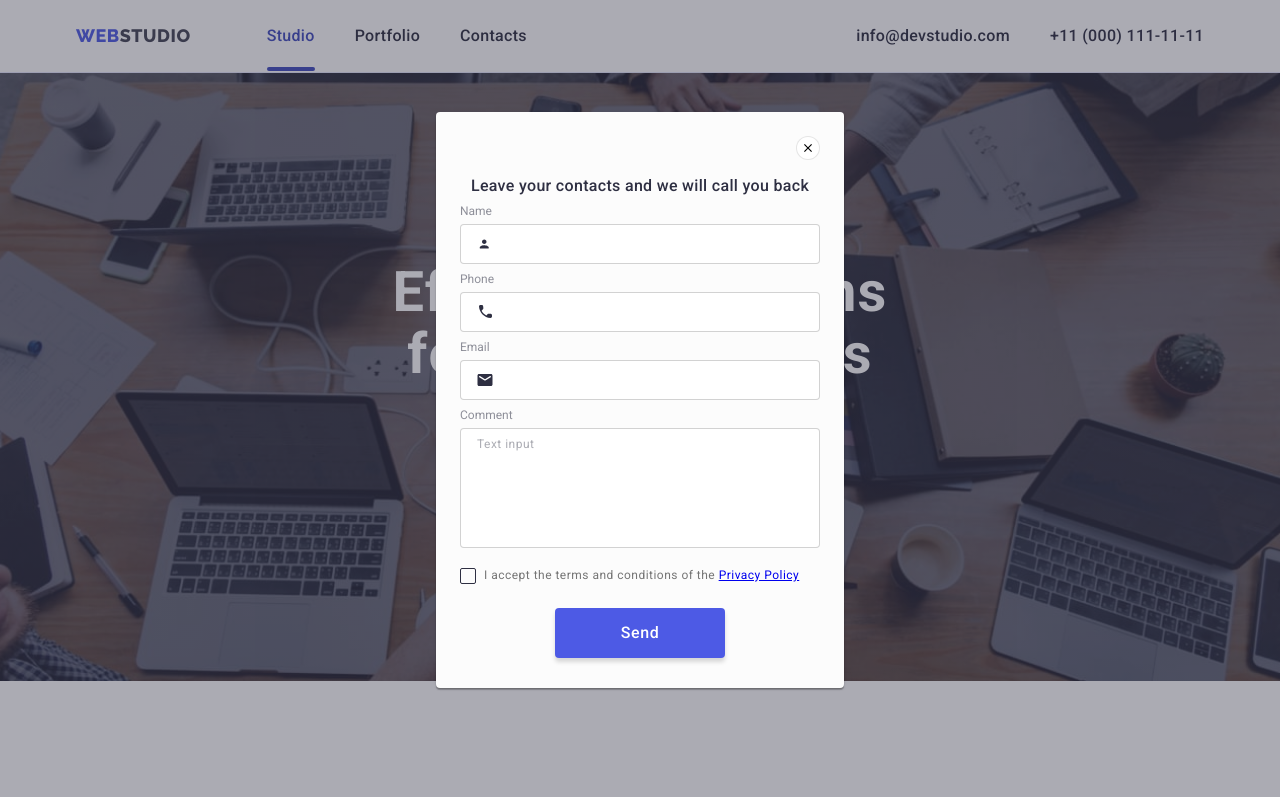
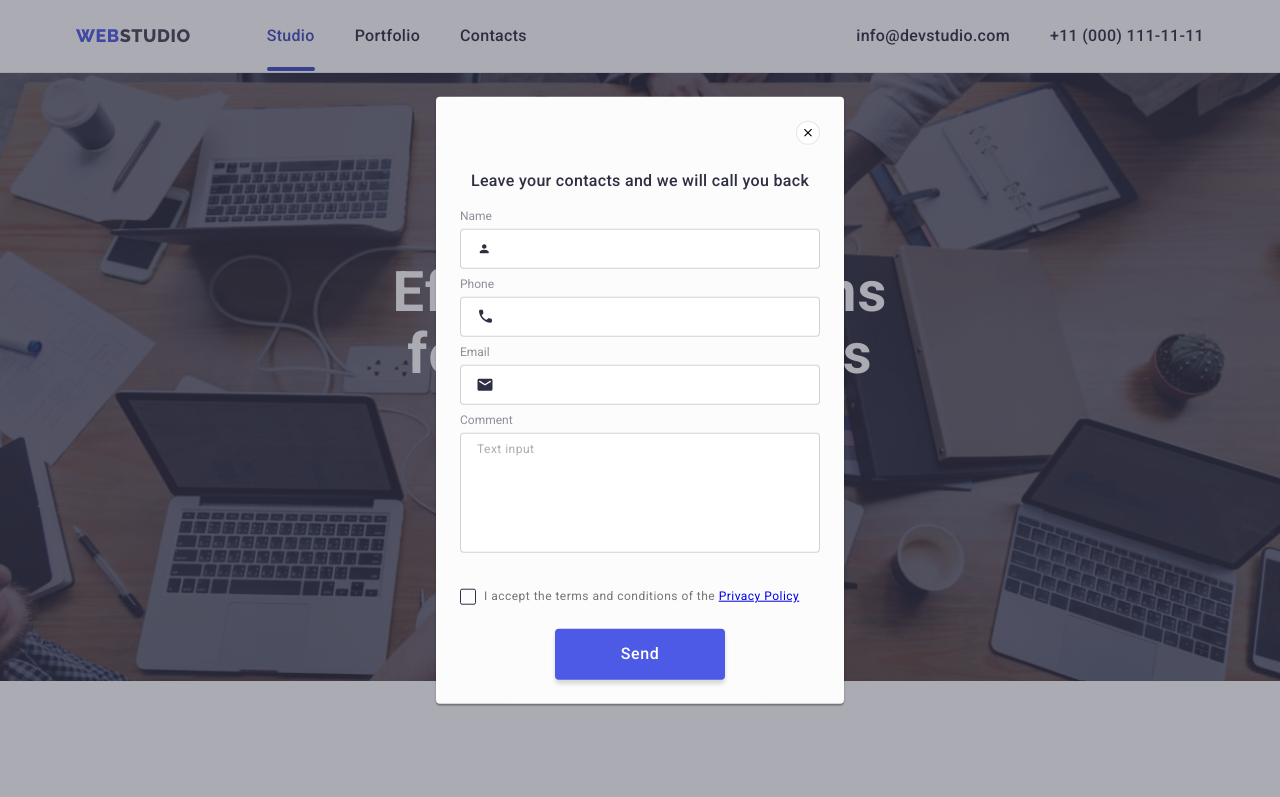
Before and after one commit to Roman440/goit-markup-hw-06, a plain HTML site: page index.html in a window 1280 px wide. Both pictures are taken after a click on the button "Order Service". Shown: the top 797 px of the page. Drawn offline with nearby package versions, Linux system fonts and the light colour scheme.

Commit message:
6-13
6-13

```diff
--- a/index.html
+++ b/index.html
@@ -1,21 +1,21 @@
 <!DOCTYPE html>
 <html lang="en">
   <head>
-    <meta charset="UTF-8">
-    <meta http-equiv="X-UA-Compatible" content="IE=edge">
-    <meta name="viewport" content="width=device-width, initial-scale=1.0">
-    <link rel="preconnect" href="https://fonts.googleapis.com">
-    <link rel="preconnect" href="https://fonts.gstatic.com" crossorigin >
+    <meta charset="UTF-8" />
+    <meta http-equiv="X-UA-Compatible" content="IE=edge" />
+    <meta name="viewport" content="width=device-width, initial-scale=1.0" />
+    <link rel="preconnect" href="https://fonts.googleapis.com" />
+    <link rel="preconnect" href="https://fonts.gstatic.com" crossorigin />
     <link
       href="https://fonts.googleapis.com/css2?family=Montserrat:wght@400;500;600;700&family=Raleway:wght@800&family=Roboto:wght@400;500;700&display=swap"
       rel="stylesheet"
-    >
+    />
     <title>WebStudio</title>
     <link
       rel="stylesheet"
       href="https://cdnjs.cloudflare.com/ajax/libs/modern-normalize/1.0.0/modern-normalize.min.css"
-    >
-    <link rel="stylesheet" href="./styles/styles.css">
+    />
+    <link rel="stylesheet" href="./styles/styles.css" />
   </head>
   <body>
     <header class="header">
@@ -26,7 +26,9 @@
           >
           <ul class="site-nav">
             <li class="site-nav-item">
-              <a href="./index.html" class="site-nav-list link active">Studio</a>
+              <a href="./index.html" class="site-nav-list link active"
+                >Studio</a
+              >
             </li>
             <li class="site-nav-item">
               <a href="./portfolio.html" class="site-nav-list link"
@@ -55,9 +57,10 @@
         <div class="container">
           <h1 class="hero-title">Effective Solutions for Your Business</h1>
 
-          <button type="button" data-modal-open class="hero-button">Order Service</button>
+          <button type="button" data-modal-open class="hero-button">
+            Order Service
+          </button>
         </div>
-
       </section>
       <section class="directions">
         <div class="container">
@@ -124,7 +127,7 @@
                 alt="monitor"
                 width="360"
                 height="300"
-              >
+              />
             </li>
             <li class="doing-item">
               <img
@@ -132,7 +135,7 @@
                 alt="smartphone"
                 width="360"
                 height="300"
-              >
+              />
             </li>
             <li class="doing-item">
               <img
@@ -140,7 +143,7 @@
                 alt="laptop"
                 width="360"
                 height="300"
-              >
+              />
             </li>
           </ul>
         </div>
@@ -155,7 +158,7 @@
                 alt="Guerrero"
                 width="264"
                 height="260"
-              >
+              />
 
               <div class="card-content">
                 <h3 class="team-subtitle section-subtitle">Mark Guerrero</h3>
@@ -190,7 +193,6 @@
                     </a>
                   </li>
                 </ul>
-
               </div>
             </li>
             <li class="main-team-item">
@@ -199,7 +201,7 @@
                 alt="Ford"
                 width="264"
                 height="260"
-              >
+              />
               <div class="card-content">
                 <h3 class="team-subtitle section-subtitle">Tom Ford</h3>
                 <p class="team-text section-text">Frontend Developer</p>
@@ -242,7 +244,7 @@
                 alt="Garcia"
                 width="264"
                 height="260"
-              >
+              />
               <div class="card-content">
                 <h3 class="team-subtitle section-subtitle">Camila Garcia</h3>
                 <p class="team-text section-text">Marketing</p>
@@ -284,7 +286,7 @@
                 alt="Wilson"
                 width="264"
                 height="260"
-              >
+              />
               <div class="card-content">
                 <h3 class="team-subtitle section-subtitle">Daniel Wilson</h3>
                 <p class="team-text section-text">UI Designer</p>
@@ -319,9 +321,9 @@
                   </li>
                 </ul>
               </div>
-
-
-
+            </li>
+          </ul>
+        </div>
       </section>
       <section class="customers">
         <div class="container">
@@ -377,7 +379,8 @@
       <div class="container footer-column">
         <div class="footer-container1">
           <a href="./index.html" class="logo link"
-          >Web<span class="logo-SL">Studio</span></a>
+            >Web<span class="logo-SL">Studio</span></a
+          >
           <p class="footer-text">
             Increase the flow of customers and sales for your business with
             digital marketing & growth solutions.
@@ -429,7 +432,8 @@
               placeholder="E-mail"
               required
             />
-            <button class="signup-button" type="submit">Subscribe
+            <button class="signup-button" type="submit">
+              Subscribe
               <svg class="signup-icon" width="24" height="24">
                 <use href="./images/sprite.svg#sign-up-icon"></use>
               </svg>
@@ -437,7 +441,6 @@
           </form>
         </div>
       </div>
-
     </footer>
     <div class="backdrop is-hidden" data-modal>
       <div class="modal">
@@ -446,8 +449,9 @@
             <use href="./images/sprite.svg#icon-icon-close"></use>
           </svg>
         </button>
-    <script src="./js/modal.js"></script>
+
         <p class="modal-title">Leave your contacts and we will call you back</p>
+        <form class="modal-form">
           <label class="modal-form-field">
             <span class="modal-form-input-desc">Name</span>
             <span class="modal-form-input-wraper">
@@ -482,23 +486,20 @@
           <label class="modal-form-field">
             <span class="modal-form-input-desc">Email</span>
             <span class="modal-form-input-wraper">
-              <input
-                type="email"
-                name="user-email"
-                class="modal-form-input"
-              />
+              <input type="email" name="user-email" class="modal-form-input" />
               <svg class="modal-form-input-icon" width="18" height="24">
                 <use href="./images/sprite.svg#email-icon"></use>
               </svg>
             </span>
           </label>
-      <label class="modal-form-field">
+          <label class="modal-form-field-coment">
             <span class="modal-form-input-desc">Comment</span>
             <textarea
               name="user-message"
               class="modal-form-message"
               placeholder="Text input"
             ></textarea>
+          </label>
           <div class="modal-checkbox-field">
             <input
               class="checkbox-input visually-hidden"
@@ -526,5 +527,6 @@
         </form>
       </div>
     </div>
+    <script src="./js/modal.js"></script>
   </body>
 </html>
--- a/styles/styles.css
+++ b/styles/styles.css
@@ -641,7 +641,6 @@ a.portfolio-card-link.link {
 }
 
 .signup-input::placeholder {
-  padding: 8px;
   font-family: "Roboto";
   font-style: normal;
   font-weight: 400;
@@ -721,7 +720,7 @@ a.portfolio-card-link.link {
   font-style: normal;
   font-weight: 500;
   font-size: 16px;
-  line-height: 0.24em;
+  line-height: 1.5;
   text-align: center;
   letter-spacing: 0.02em;
   color: #2e2f42;
@@ -730,12 +729,15 @@ a.portfolio-card-link.link {
 }
 
 .modal-form-field {
-  margin-bottom: 0px;
+  display: block;
+  margin-bottom: 8px;
+}
+.modal-form-field-coment {
+  display: block;
+  margin-bottom: 16px;
 }
 .modal-form-input-wraper {
   position: relative;
-  display: block;
-  margin-bottom: 8px;
 }
 .modal-form-input-icon {
   position: absolute;
```
Lines whose indentation alone changed are shown as unchanged.
